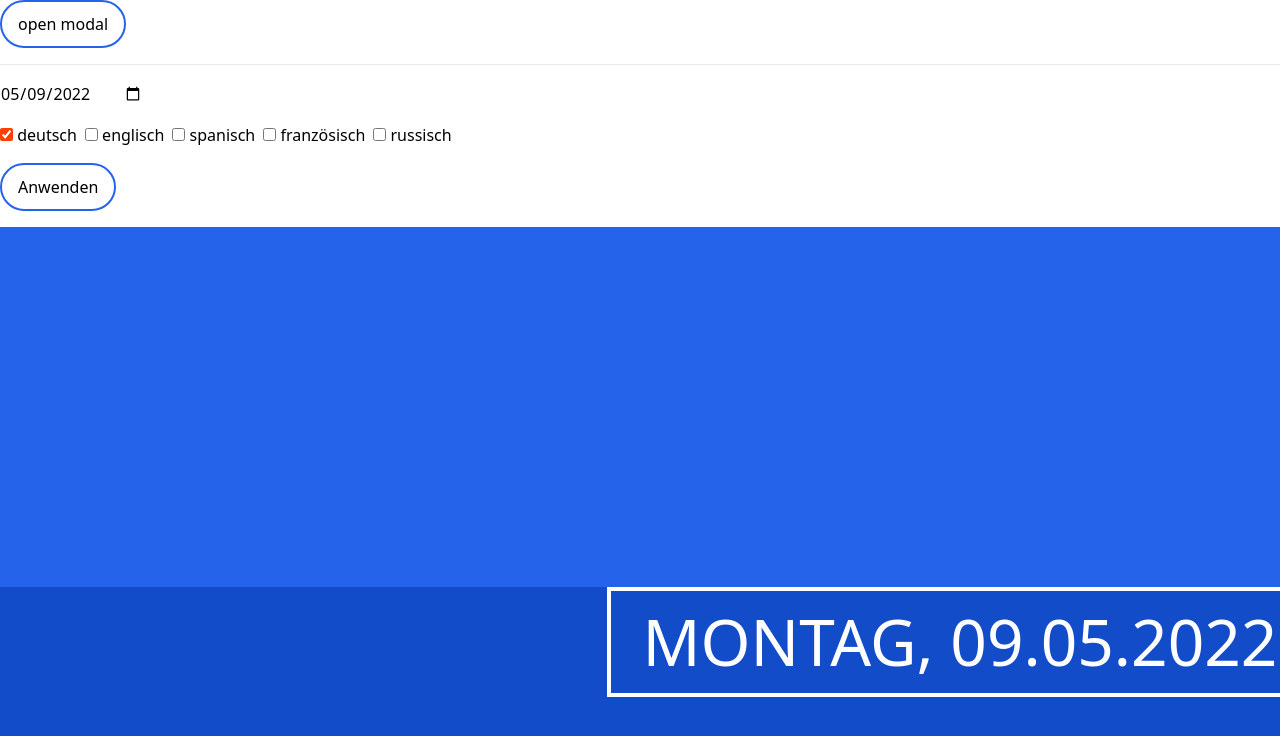
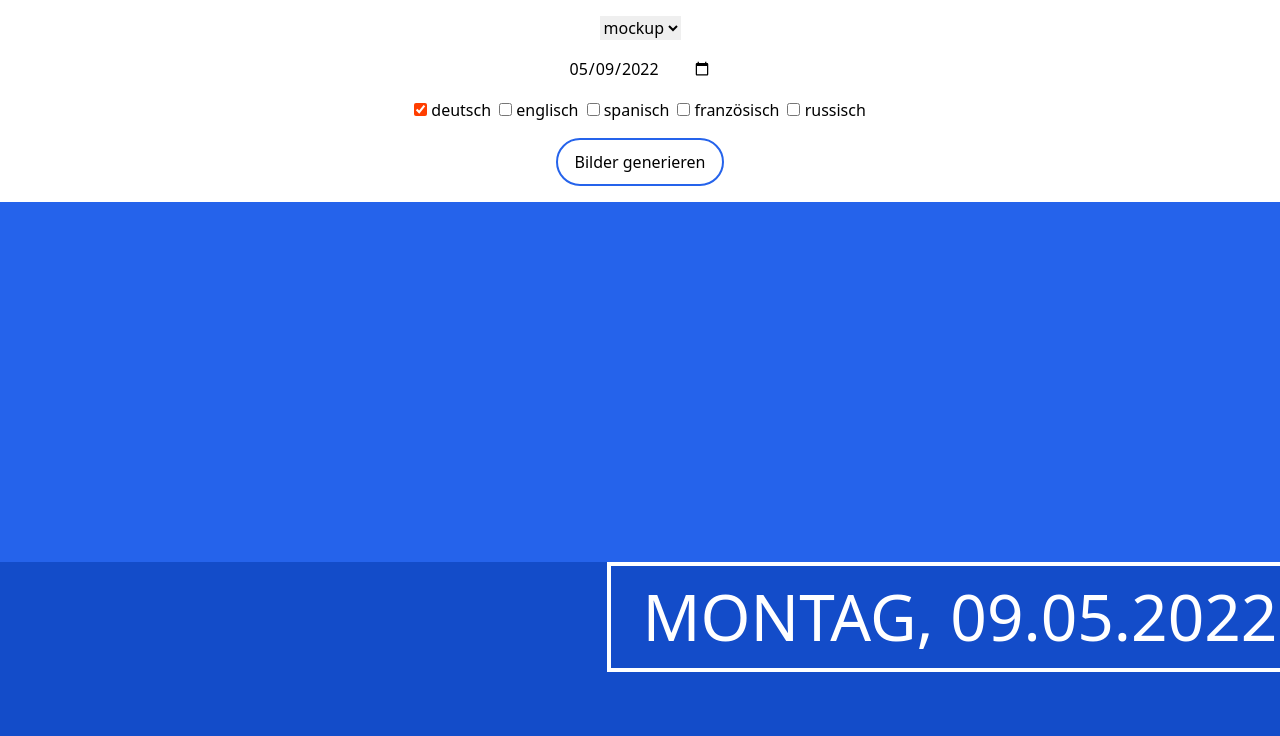
Before and after one commit to cniklas/tmt-video-thumbnails, a Svelte app: page / in a window 1280 px wide. Shown: the top 736 px of the page. Built offline with nearby package versions, Linux system fonts and the light colour scheme.

Commit message:
generate list of downloadable images

```diff
--- a/src/App.svelte
+++ b/src/App.svelte
@@ -2,13 +2,10 @@
 	import html2canvas from 'html2canvas'
 	import Canvas from './lib/Canvas.svelte'
 
-	let dialog
-	const showModal = () => {
-		dialog.showModal()
-	}
-	const closeModal = () => {
-		dialog.close()
-	}
+	// templates
+	import mockup from './assets/mockup.svg'
+	const imageTemplates = [{ name: 'mockup', source: mockup }]
+	let selectedTemplate
 
 	const formatDate = (date = null, key = 'de-DE') => {
 		if (!date) return ''
@@ -22,10 +19,10 @@
 	let [dateInput] = new Date().toISOString().split('T')
 	let localeDate = formatDate(dateInput)
 
-	let imagesGenerated = false
+	let finished = false
 	let isPainting = false
-	let files = []
-	const languages = [
+	let images = []
+	let languages = [
 		{ key: 'de-DE', name: 'deutsch', checked: true },
 		{ key: 'en-US', name: 'englisch', checked: false },
 		{ key: 'es-ES', name: 'spanisch', checked: false },
@@ -34,27 +31,21 @@
 		// { key: 'pl-PL', name: 'polnisch', checked: false },
 	]
 
-	const onSubmit = async () => {
-		resetPage()
-		const dateArray = []
+	const resetPage = () => {
+		;[dateInput] = new Date().toISOString().split('T')
+		localeDate = formatDate(dateInput)
 
-		// run process
-		for (const language of languages) {
-			if (language.checked) {
-				// dateArray.push(formatDate(dateInput, language.key))
-				// localeDate = dateArray.at(-1)
-				localeDate = formatDate(dateInput, language.key)
-				dateArray.push(localeDate)
-				await generateImage()
-			}
-		}
+		finished = false
+		isPainting = false
+		images = []
+		languages.map(item => (item.checked = item.name === 'deutsch' ? true : false))
+		// https://svelte.dev/tutorial/updating-arrays-and-objects
+		languages = languages
 
-		// ready to be saved
-		imagesGenerated = true
-		console.log(files)
+		window.scroll(0, 0)
 	}
 
-	const generateImage = async () => {
+	const generateImage = async (fileName = 'download') => {
 		if (!isPainting) {
 			isPainting = true
 			window.scroll(0, 0)
@@ -68,7 +59,7 @@
 							logging: true,
 						})
 						const image = canvas.toDataURL('image/png')
-						files.push(image)
+						images.push({ name: `${fileName}.png`, image })
 					} catch (error) {
 						console.error(error)
 					} finally {
@@ -80,26 +71,54 @@
 		}
 	}
 
-	const resetPage = () => {
-		imagesGenerated = false
-		isPainting = false
-		files = []
+	const onSubmit = async () => {
+		// run process
+		for (const language of languages) {
+			if (language.checked) {
+				localeDate = formatDate(dateInput, language.key)
+				const fileName = `${dateInput} ${selectedTemplate.name} ${language.key.slice(0, 2)}`
+				await generateImage(fileName)
+			}
+		}
 
-		window.scroll(0, 0)
-		// navbar.focus()
+		finished = true
+		// https://svelte.dev/tutorial/updating-arrays-and-objects
+		images = images
+		if (images.length) showModal()
 	}
+
+	let dialog
+	const showModal = () => {
+		dialog.showModal()
+		// document.body.classList.add('freeze')
+	}
+	const closeModal = () => {
+		dialog.close()
+		resetPage()
+		// document.body.classList.remove('freeze')
+	}
+	// 🚩 TODO funktioniert browserübergreifend?
+	// 🚩 TODO <dialog> -Element-Tutorial weiterlesen
+	document.addEventListener('keydown', e => {
+		// if (e.code === 'Escape') document.body.classList.remove('freeze')
+		if (e.code === 'Escape' && dialog.getAttribute('open') !== null) resetPage()
+	})
 </script>
 
 <main>
-	<button type="button" class="h-12 rounded-3xl border-2 border-blue-600 px-4" on:click={showModal}>open modal</button>
-	<hr class="my-4" />
-
-	<form class="my-4 accent-[#ff3e00]" on:submit|preventDefault={onSubmit}>
-		<div class="my-4">
-			<input type="date" bind:value={dateInput} />
-		</div>
-		<div class="my-4">
-			<div class="inline-flex gap-2">
+	<section class="flex justify-center">
+		<form class="my-4 text-center accent-[#ff3e00]" on:submit|preventDefault={onSubmit}>
+			<div class="mb-4">
+				<select bind:value={selectedTemplate}>
+					{#each imageTemplates as item}
+						<option value={item}>{item.name}</option>
+					{/each}
+				</select>
+			</div>
+			<div class="mb-4">
+				<input type="date" bind:value={dateInput} on:change={() => (localeDate = formatDate(dateInput))} />
+			</div>
+			<div class="mb-4 flex gap-2">
 				{#each languages as item}
 					<label>
 						<input type="checkbox" bind:checked={item.checked} />
@@ -107,35 +126,29 @@
 					</label>
 				{/each}
 			</div>
-		</div>
-		<div class="my-4">
-			<button type="submit" class="h-12 rounded-3xl border-2 border-blue-600 px-4">Anwenden</button>
-		</div>
-	</form>
+			<div>
+				<button type="submit" class="h-12 rounded-3xl border-2 border-blue-600 px-4">Bilder generieren</button>
+			</div>
+		</form>
+	</section>
 
-	<Canvas {localeDate} />
+	<Canvas {localeDate} {selectedTemplate} />
 
 	<dialog bind:this={dialog}>
 		<header>
 			<button type="button" on:click={closeModal}>x</button>
 		</header>
-		<h1>Hello world</h1>
+
+		<h1>Bild{images.length > 1 ? 'er' : ''} speichern</h1>
+
+		<ul>
+			{#each images as item}
+				<li>
+					<a href={item.image} download={item.name} class="underline">{item.name}</a>
+				</li>
+			{/each}
+		</ul>
 	</dialog>
 
 	<!-- <Counter /> -->
 </main>
-
-<style>
-	dialog::backdrop {
-		--s: 222px; /* control the size */
-		--_g: #7f727b 10%, #d6b4c2 10.5% 19%, #0000 19.5% 80.5%, #d6b4c2 81% 89.5%, #baa0ab 90%;
-		--_c: from -90deg at 37.5% 50%, #0000 75%;
-		--_l1: linear-gradient(145deg, var(--_g));
-		--_l2: linear-gradient(35deg, var(--_g));
-		background: var(--_l1), var(--_l1) calc(var(--s) / 2) var(--s), var(--_l2), var(--_l2) calc(var(--s) / 2) var(--s),
-			conic-gradient(var(--_c), #7f727b 0) calc(var(--s) / 8) 0,
-			conic-gradient(var(--_c), #baa0ab 0) calc(var(--s) / 2) 0,
-			linear-gradient(90deg, #baa0ab 38%, #7f727b 0 50%, #baa0ab 0 62%, #7f727b 0);
-		background-size: var(--s) calc(2 * var(--s) / 3);
-	}
-</style>
--- a/src/app.css
+++ b/src/app.css
@@ -26,6 +26,25 @@ html {
 	}
 }
 
+.freeze {
+	@apply overflow-y-hidden;
+}
+
+dialog::backdrop {
+	--s: 222px; /* control the size */
+	--_g: #7f727b 10%, #d6b4c2 10.5% 19%, #0000 19.5% 80.5%, #d6b4c2 81% 89.5%, #baa0ab 90%;
+	--_c: from -90deg at 37.5% 50%, #0000 75%;
+	--_l1: linear-gradient(145deg, var(--_g));
+	--_l2: linear-gradient(35deg, var(--_g));
+	background: var(--_l1), var(--_l1) calc(var(--s) / 2) var(--s), var(--_l2), var(--_l2) calc(var(--s) / 2) var(--s),
+		conic-gradient(var(--_c), #7f727b 0) calc(var(--s) / 8) 0,
+		conic-gradient(var(--_c), #baa0ab 0) calc(var(--s) / 2) 0,
+		linear-gradient(90deg, #baa0ab 38%, #7f727b 0 50%, #baa0ab 0 62%, #7f727b 0);
+	background-size: var(--s) calc(2 * var(--s) / 3);
+
+	/* backdrop-filter: blur(5px); */
+}
+
 #canvas {
 	/* font-family: 'Poppins', sans-serif; */
 	/* 10px als font-base */
--- a/src/lib/Canvas.svelte
+++ b/src/lib/Canvas.svelte
@@ -1,11 +1,10 @@
 <script>
-	import mockup from '../assets/mockup.svg'
-
 	export let localeDate
+	export let selectedTemplate
 </script>
 
 <section id="canvas" class="image-dimensions relative mx-auto flex flex-col items-center">
-	<img src={mockup} alt="Mockup" />
+	<img src={selectedTemplate?.source} alt={selectedTemplate?.name} />
 	<h1
 		class="absolute top-[var(--text-box-top)] border-4 border-current py-4 px-8 text-[4rem] font-thin uppercase leading-[1.1] text-white"
 	>
```
